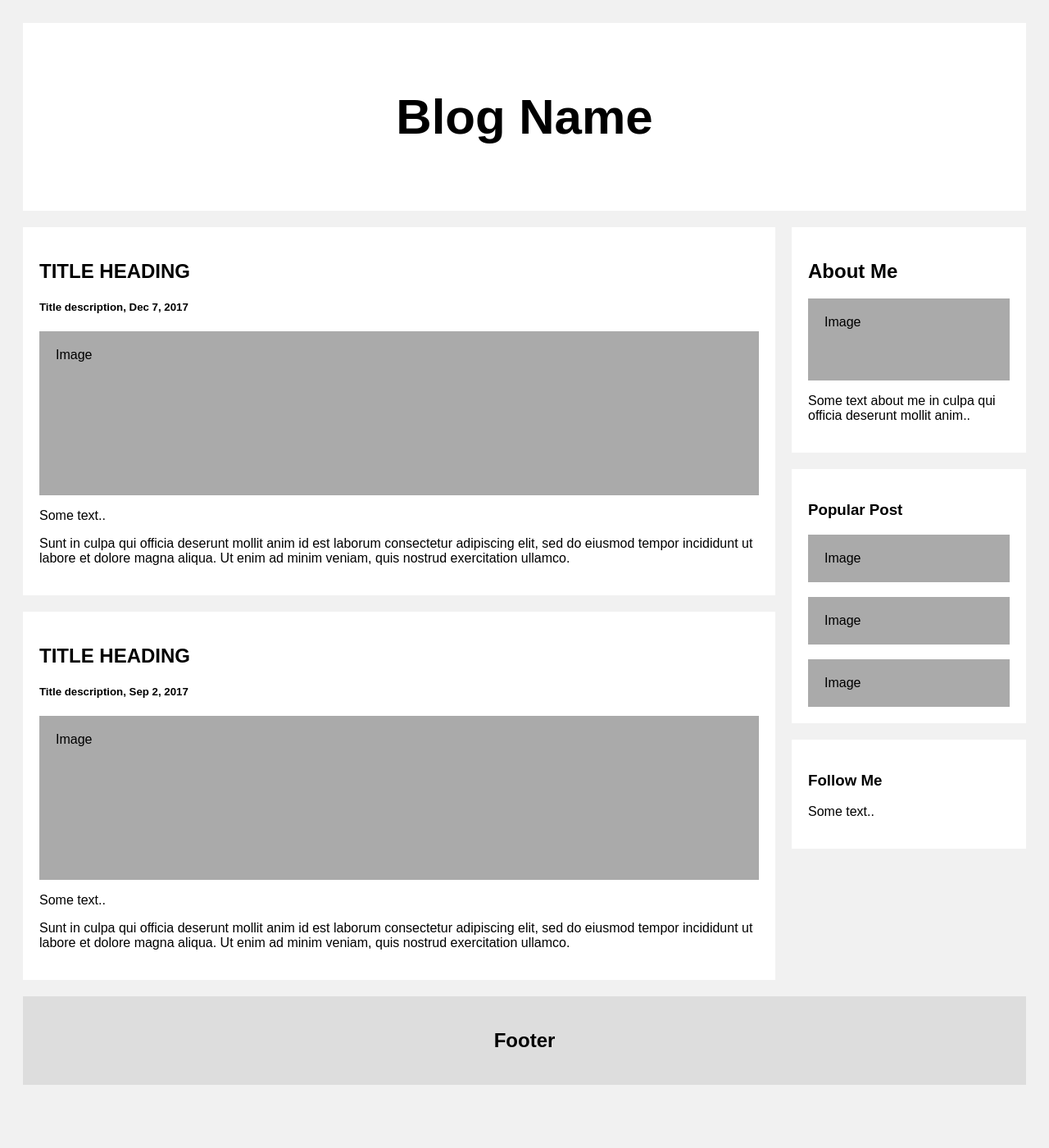
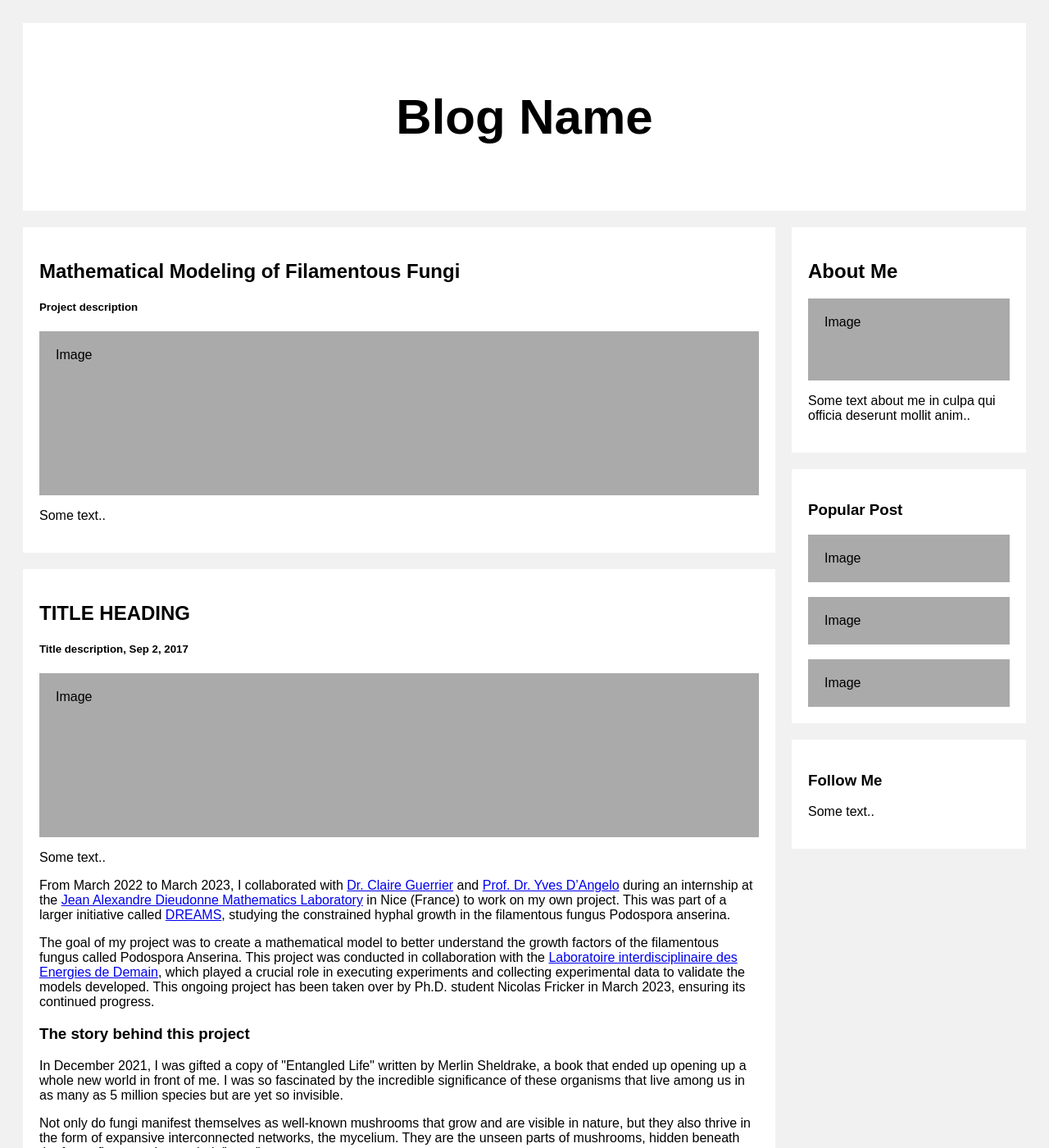
Before and after one commit to MoiraLampe/MoiraLampe.github.io, a Jekyll site: the page md_files/blogpost.html, which Jekyll copies as it is, in a window 1280 px wide and 1400 px high. Shown: the whole window at 82% size. Built offline with Jekyll 4.4.1, drawn with Linux system fonts in a browser that asks for light colours; some of the changed text lies outside the part shown.

Commit message:
updated blogpost

```diff
--- a/md_files/blogpost.html
+++ b/md_files/blogpost.html
@@ -83,18 +83,27 @@ body {
 <div class="row">
   <div class="leftcolumn">
     <div class="card">
-      <h2>TITLE HEADING</h2>
-      <h5>Title description, Dec 7, 2017</h5>
+      <h2>Mathematical Modeling of Filamentous Fungi</h2>
+      <h5>Project description</h5>
       <div class="fakeimg" style="height:200px;">Image</div>
       <p>Some text..</p>
-      <p>Sunt in culpa qui officia deserunt mollit anim id est laborum consectetur adipiscing elit, sed do eiusmod tempor incididunt ut labore et dolore magna aliqua. Ut enim ad minim veniam, quis nostrud exercitation ullamco.</p>
+      <p>  </p>
     </div>
     <div class="card">
       <h2>TITLE HEADING</h2>
       <h5>Title description, Sep 2, 2017</h5>
       <div class="fakeimg" style="height:200px;">Image</div>
       <p>Some text..</p>
-      <p>Sunt in culpa qui officia deserunt mollit anim id est laborum consectetur adipiscing elit, sed do eiusmod tempor incididunt ut labore et dolore magna aliqua. Ut enim ad minim veniam, quis nostrud exercitation ullamco.</p>
+      <p>From March 2022 to March 2023, I collaborated with <a href="https://math.univ-cotedazur.fr/~guerrier/">Dr. Claire Guerrier</a> and <a href="http://www.dyco.fr/index.php/User:Yd">Prof. Dr. Yves D’Angelo</a> during an internship at the <a href="https://math.univ-cotedazur.fr/">Jean Alexandre Dieudonne Mathematics Laboratory</a> in Nice (France) to work on my own project. This was part of a larger initiative called <a href="http://www.dyco.fr/index.php/DREAMS">DREAMS</a>, studying the constrained hyphal growth in the filamentous fungus Podospora anserina.</p>
+
+  <p>The goal of my project was to create a mathematical model to better understand the growth factors of the filamentous fungus called Podospora Anserina. This project was conducted in collaboration with the <a href="https://b2c.sdv.univ-paris-diderot.fr/">Laboratoire interdisciplinaire des Energies de Demain</a>, which played a crucial role in executing experiments and collecting experimental data to validate the models developed. This ongoing project has been taken over by Ph.D. student Nicolas Fricker in March 2023, ensuring its continued progress.</p>
+
+  <h3>The story behind this project</h3>
+  <p>In December 2021, I was gifted a copy of "Entangled Life" written by Merlin Sheldrake, a book that ended up opening up a whole new world in front of me. I was so fascinated by the incredible significance of these organisms that live among us in as many as 5 million species but are yet so invisible.</p>
+
+  <p>Not only do fungi manifest themselves as well-known mushrooms that grow and are visible in nature, but they also thrive in the form of expansive interconnected networks, the mycelium. They are the unseen parts of mushrooms, hidden beneath the forest floor, serving as their ”roots”.</p>
+
+
     </div>
   </div>
   <div class="rightcolumn">
```
